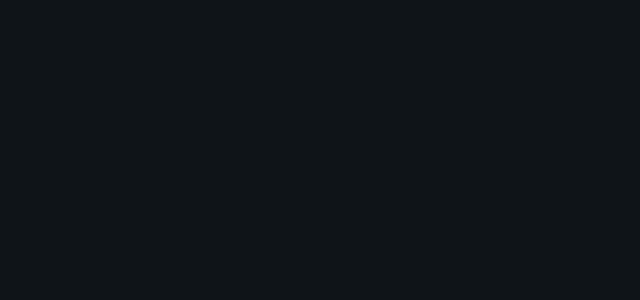
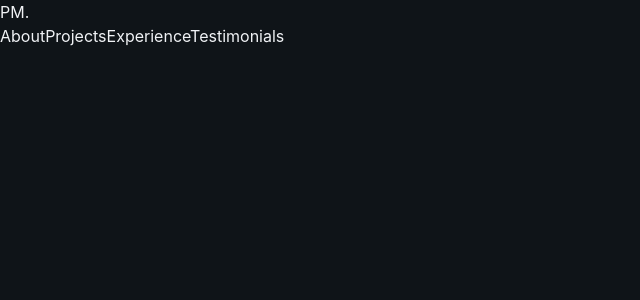
Before and after one commit to Learan-Canning/Dev-Personal-Portfolio, a React (Vite) app: page / in a window 1280 px wide. Shown: the top 300 px of the page, without its empty margins (0-640 px from the left). Built offline with nearby package versions, Linux system fonts and the light colour scheme.

Commit message:
add navbar with navigation links and logo template, ready for styling.

```diff
--- a/src/App.jsx
+++ b/src/App.jsx
@@ -9,7 +9,7 @@ import { Contact } from "@/sections/Contact";
 
 function App() {
   return <div className="min-h-screen overflow-x-hidden">
-      { /* <Navbar /> */ }
+      <Navbar />
       <main>
         <Hero />
         <About />
--- a/src/layout/Navbar.jsx
+++ b/src/layout/Navbar.jsx
@@ -1,3 +1,28 @@
+const navLinks = [
+    {href: "#about", label: "About"},
+    {href: "#projects", label: "Projects"},
+    {href: "#experience", label: "Experience"},
+    { href: "#testimonials", label: "Testimonials" },
+];
+
 export const Navbar = () => {
-    return <header></header>;
+    return (
+        <header>
+            <nav>
+                <a>
+                    PM<span>.</span>
+                </a>
+                {/* Desktop Nav */}
+                <div>
+                  <div>
+                    {navLinks.map((link, index) => (
+                        <a href={link.href} key={index}>
+                            {link.label}
+                        </a>
+                    ))}
+                  </div>
+                </div>
+            </nav>
+        </header>
+    );
 };
```
